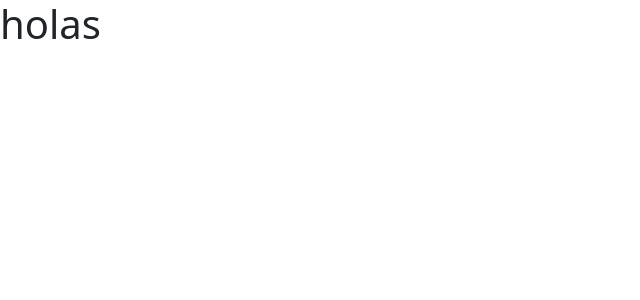
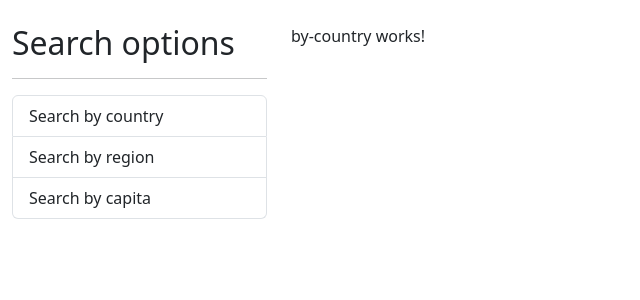
Before and after one commit to JuanRamirez8034/paises-app, an Angular app: page / in a window 1280 px wide. Shown: the top 300 px of the page, without its empty margins (0-640 px from the left). Built offline with nearby package versions, Linux system fonts and the light colour scheme.

Commit message:
Agregada la funcinalidad de las rutas de Angula para cambiar entre componentes

```diff
--- a/src/app/app.component.html
+++ b/src/app/app.component.html
@@ -1 +1,18 @@
-<h1>holas</h1>
+<div class="row container mt-4">
+
+  <div class="col-3">
+    <h2>Search options</h2>
+    <hr>
+    <ul class="list-group">
+      <li class="list-group-item">Search by country</li>
+      <li class="list-group-item">Search by region</li>
+      <li class="list-group-item">Search by capita</li>
+    </ul>
+  </div>
+
+  <div class="col-9">
+    <!-- componenete de las rutas -->
+    <router-outlet></router-outlet>
+  </div>
+
+</div>
--- a/src/app/app.module.ts
+++ b/src/app/app.module.ts
@@ -4,15 +4,17 @@ import { BrowserModule } from '@angular/platform-browser';
 import { AppComponent } from './app.component';
 import { CountryModule } from './country/country.module';
 import { SharedModule } from './shared/shared.module';
+import { AppRoutingModule } from './app-routing.module';
 
 @NgModule({
   declarations: [
     AppComponent
   ],
   imports: [
+    AppRoutingModule, //rutas definidas previamente en el archivo de rutas
     BrowserModule,
     SharedModule,
-    CountryModule
+    CountryModule,
   ],
   providers: [],
   bootstrap: [AppComponent]
--- a/src/styles.css
+++ b/src/styles.css
@@ -1 +1,52 @@
 /* You can add global styles to this file, and also import other style files */
+
+*{
+  box-sizing: border-box;
+  margin: 0;
+  padding: 0;
+  border: none;
+}
+/* .container-main-app{
+  display: block;
+  height: 100vh !important;
+  width: 100%;
+}
+.h-menu{
+  height: 120px;
+}
+
+.h-body-content{
+  height: calc(100% - 120px);
+}
+
+.sidebar, .result-body{
+  height: 100%;
+}
+
+.sidebar{
+  gap: 10px;
+  width: 100%;
+}
+
+.sidebar .item{
+  display: block;
+  padding: 10px 20px;
+  border-radius: 10px;
+  width: 90%;
+  margin: 10px auto 0 auto;
+}
+
+@media (max-width:768px) {
+  .sidebar{
+    height: 80px;
+    background: #000 !important;
+    overflow-x: auto;
+  }
+  .sidebar::-webkit-scrollbar{
+    display: none;
+  }
+  .sidebar .item{
+    width: 200px !important;
+    margin: 0;
+  }
+} */
```
Also changed, not shown: src/app/app-routing.module.ts (added, +43 -0 lines).
